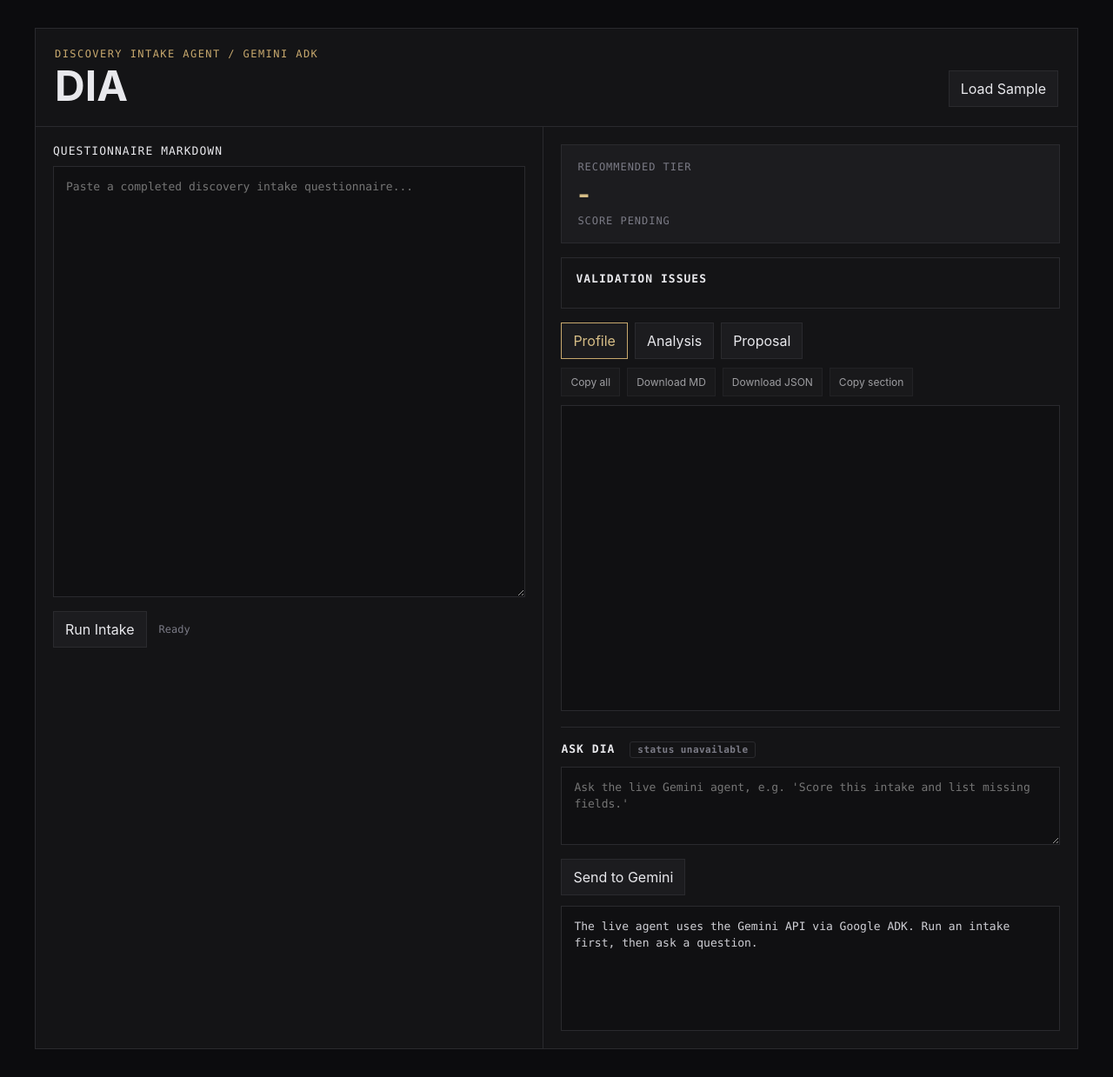
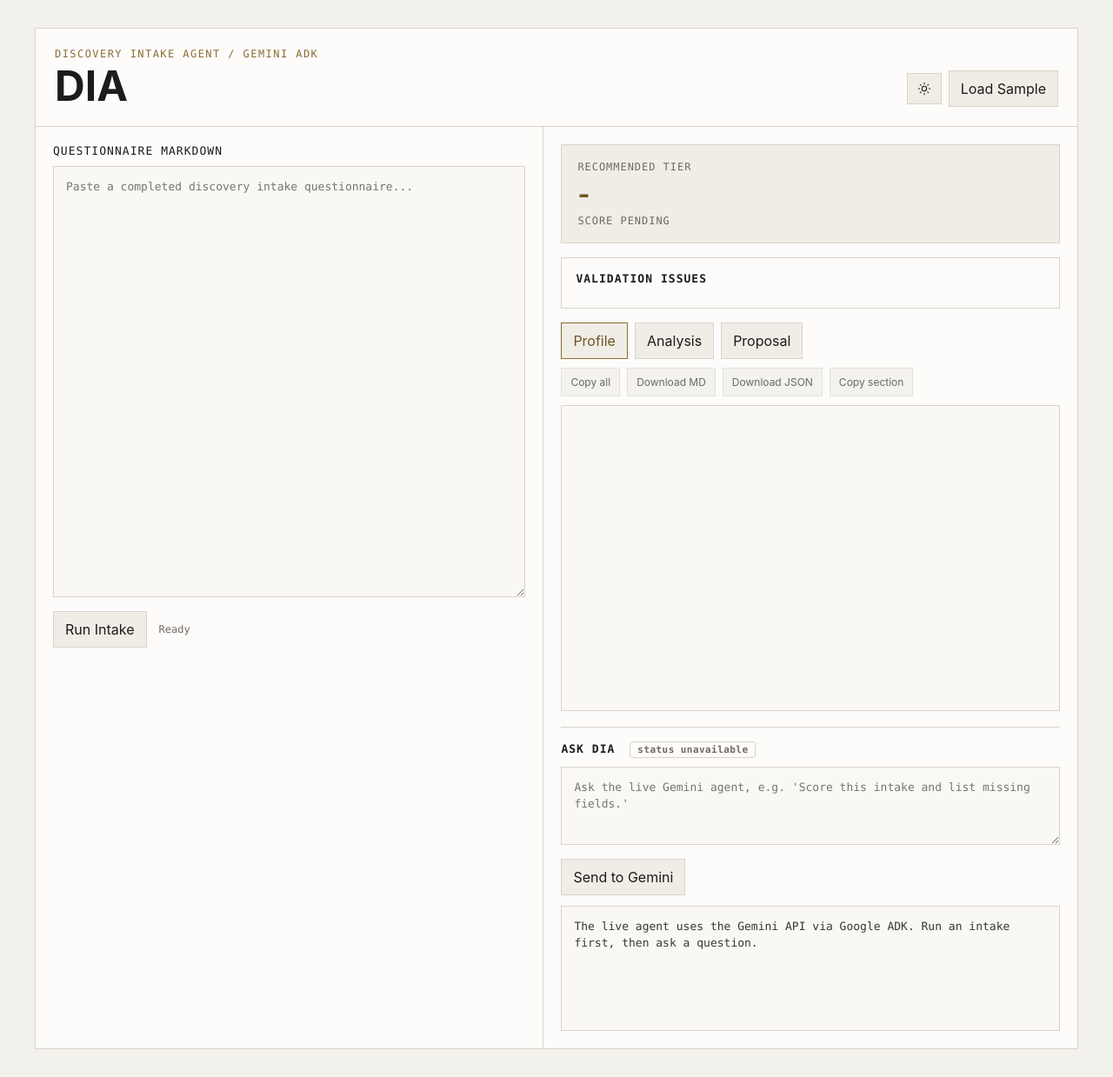
Before and after one commit to mdvnavy/Dia, a Python web app: template templates/index.html in a window 1280 px wide. Shown: the whole page at 87% size. Run offline with Jinja, Linux system fonts and the light colour scheme; the template is opened without the code that fills it, so the values that code supplies are empty.

Commit message:
Add light mode with persisted theme toggle
Theme palette moves fully into CSS variables (new --inset replaces the
hardcoded #101012 panels) with a [data-theme="light"] override, a
sun/moon toggle in the topbar, prefers-color-scheme default, and a
pre-paint boot script so the saved theme never flashes. Includes the
overnight feature-pack design + plan docs.

Co-Authored-By: Claude Fable 5 <noreply@anthropic.com>

```diff
--- a/static/app.js
+++ b/static/app.js
@@ -19,6 +19,31 @@ const copySection = document.querySelector("#copySection");
 let documents = {};
 let latestPayload = null;
 let activeDoc = "client-profile.md";
+
+const themeToggle = document.querySelector("#themeToggle");
+
+function applyTheme(theme) {
+  document.documentElement.dataset.theme = theme;
+  const isLight = theme === "light";
+  themeToggle.setAttribute("aria-pressed", String(isLight));
+  themeToggle.setAttribute(
+    "aria-label",
+    isLight ? "Switch to dark mode" : "Switch to light mode"
+  );
+}
+
+themeToggle.addEventListener("click", () => {
+  const next =
+    document.documentElement.dataset.theme === "light" ? "dark" : "light";
+  applyTheme(next);
+  try {
+    localStorage.setItem("dia-theme", next);
+  } catch (error) {
+    // Private browsing can block storage; the toggle still works for the session.
+  }
+});
+
+applyTheme(document.documentElement.dataset.theme || "dark");
 
 loadSample.addEventListener("click", async () => {
   statusText.textContent = "Loading sample...";
--- a/static/style.css
+++ b/static/style.css
@@ -2,18 +2,53 @@
   --bg: #0c0c0e;
   --surface: #141416;
   --raised: #1c1c1f;
+  --inset: #101012;
   --border: #2a2a2e;
   --text: #e8e8ec;
   --soft: #cfcfd5;
-  --muted: #7b7b86;
+  --muted: #8d8d98;
   --accent: #c8a96e;
   --accent-strong: #d6bd86;
   --good: #8bd39c;
   --mono: "JetBrains Mono", Consolas, monospace;
   --sans: Inter, ui-sans-serif, system-ui, -apple-system, BlinkMacSystemFont, "Segoe UI", sans-serif;
+  color-scheme: dark;
+}
+
+html[data-theme="light"] {
+  --bg: #f3f1ec;
+  --surface: #fdfcfa;
+  --raised: #f0ede6;
+  --inset: #faf8f4;
+  --border: #d9d4c9;
+  --text: #1d1c1a;
+  --soft: #3a3833;
+  --muted: #6e6962;
+  --accent: #8a6c33;
+  --accent-strong: #6f5526;
+  --good: #1f6e3c;
+  color-scheme: light;
+}
+
+@media (prefers-reduced-motion: no-preference) {
+  body, button, textarea, pre {
+    transition: background-color .25s ease, color .25s ease, border-color .25s ease;
+  }
 }
 
 * { box-sizing: border-box; }
+
+.visually-hidden {
+  position: absolute;
+  width: 1px;
+  height: 1px;
+  margin: -1px;
+  padding: 0;
+  overflow: hidden;
+  clip: rect(0 0 0 0);
+  white-space: nowrap;
+  border: 0;
+}
 
 body {
   margin: 0;
@@ -112,7 +147,7 @@ textarea {
   min-height: 62vh;
   resize: vertical;
   border: 1px solid var(--border);
-  background: #101012;
+  background: var(--inset);
   color: var(--soft);
   padding: 14px;
   font-family: var(--mono);
@@ -197,12 +232,42 @@ pre {
   white-space: pre-wrap;
   overflow: auto;
   border: 1px solid var(--border);
-  background: #101012;
+  background: var(--inset);
   color: var(--soft);
   padding: 14px;
   font-family: var(--mono);
   font-size: 13px;
   line-height: 1.45;
+}
+
+.topbar-actions {
+  display: flex;
+  align-items: center;
+  gap: 8px;
+}
+
+.icon-button {
+  display: inline-flex;
+  align-items: center;
+  justify-content: center;
+  gap: 7px;
+  padding: 9px 11px;
+}
+
+.icon-button svg {
+  width: 16px;
+  height: 16px;
+  flex: none;
+  fill: none;
+  stroke: currentColor;
+  stroke-width: 1.6;
+  stroke-linecap: round;
+  stroke-linejoin: round;
+}
+
+html[data-theme="light"] .theme-icon-moon,
+html:not([data-theme="light"]) .theme-icon-sun {
+  display: none;
 }
 
 .agent {
--- a/templates/index.html
+++ b/templates/index.html
@@ -6,6 +6,18 @@
   <title>DIA - Discovery Intake Agent</title>
   <link rel="icon" href="data:,">
   <link rel="stylesheet" href="/static/style.css">
+  <script>
+    // Apply the saved (or system) theme before first paint to avoid a flash.
+    (function () {
+      try {
+        var saved = localStorage.getItem("dia-theme");
+        var theme = saved || (matchMedia("(prefers-color-scheme: light)").matches ? "light" : "dark");
+        document.documentElement.dataset.theme = theme;
+      } catch (error) {
+        document.documentElement.dataset.theme = "dark";
+      }
+    })();
+  </script>
 </head>
 <body>
   <main class="shell">
@@ -15,7 +27,14 @@
           <p class="kicker">Discovery Intake Agent / Gemini ADK</p>
           <h1>DIA</h1>
         </div>
-        <button id="loadSample" type="button">Load Sample</button>
+        <div class="topbar-actions">
+          <button id="themeToggle" class="icon-button" type="button" aria-pressed="false" aria-label="Switch to light mode">
+            <svg class="theme-icon-sun" viewBox="0 0 24 24" aria-hidden="true"><circle cx="12" cy="12" r="4"/><path d="M12 2v2M12 20v2M4.9 4.9l1.4 1.4M17.7 17.7l1.4 1.4M2 12h2M20 12h2M4.9 19.1l1.4-1.4M17.7 6.3l1.4-1.4"/></svg>
+            <svg class="theme-icon-moon" viewBox="0 0 24 24" aria-hidden="true"><path d="M21 12.8A9 9 0 1 1 11.2 3a7 7 0 0 0 9.8 9.8z"/></svg>
+            <span class="visually-hidden">Toggle theme</span>
+          </button>
+          <button id="loadSample" type="button">Load Sample</button>
+        </div>
       </header>
 
       <div class="grid">
```
Also changed, not shown: docs/2026-06-10_overnight-features_design.md (added, +55 -0 lines), docs/2026-06-10_overnight-features_plan.md (added, +55 -0 lines), .claude/launch.json (added).
